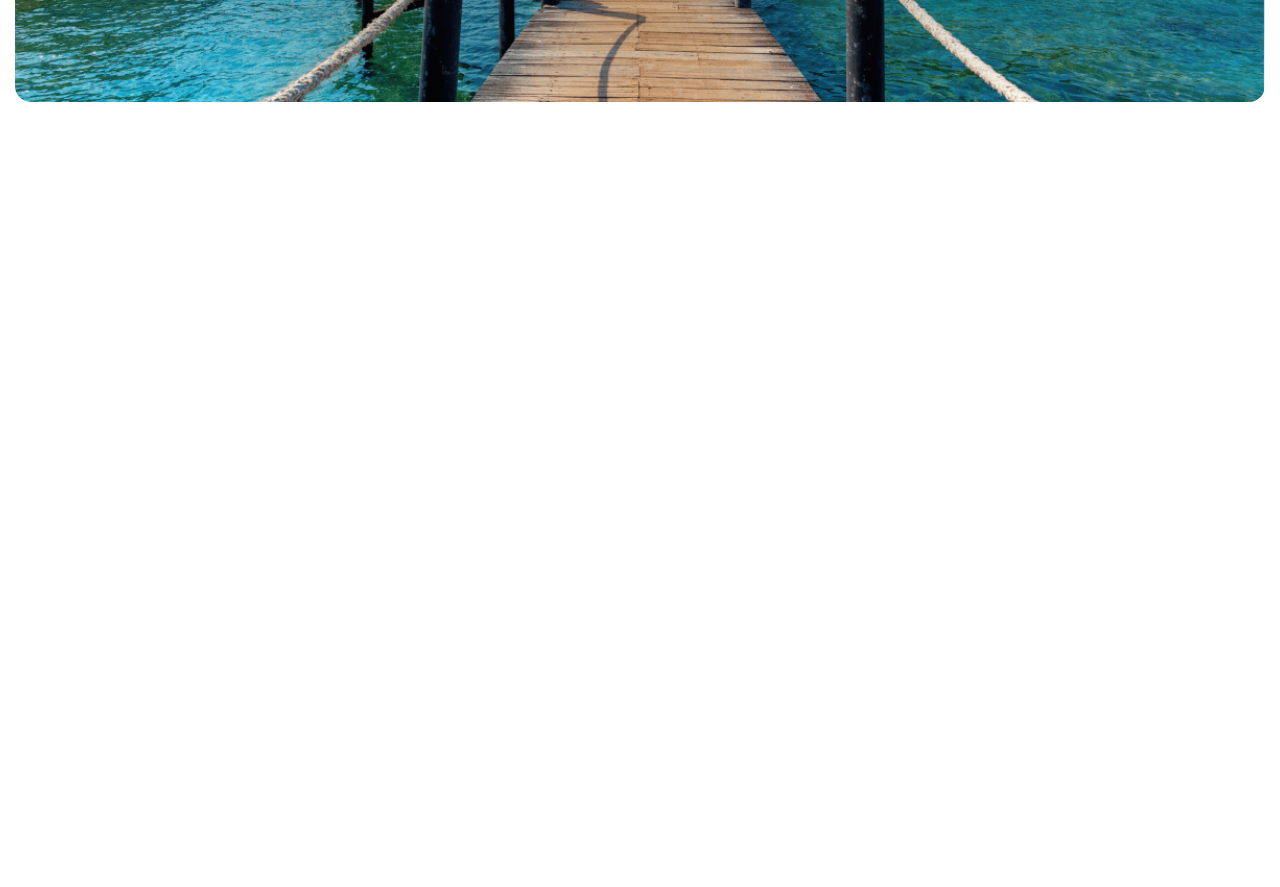
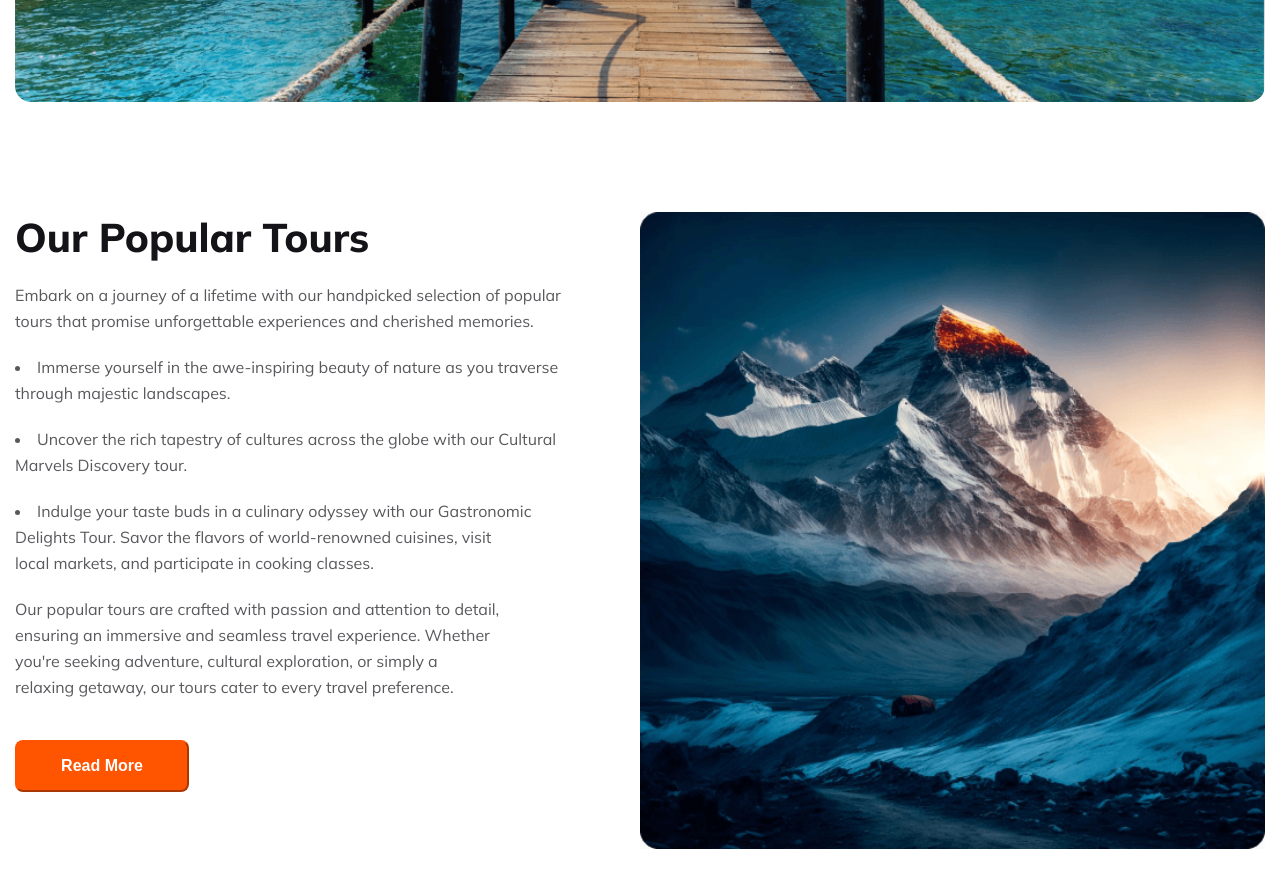
Before and after one commit to Jaheda20/Assignment-2, a plain HTML site: page index.html in a window 1280 px wide. Shown: the part 543-1430 px from the top of the page. Before the commit the page ends 800 px from the top, so only its background shows below. Drawn offline with Linux system fonts and the light colour scheme.

Commit message:
tour info added

```diff
--- a/index.html
+++ b/index.html
@@ -55,17 +55,36 @@
             <button class="primary-button"><i class="fa-solid fa-magnifying-glass"></i> Find Now</button>
         </form>
     </div>
-
-
         </div>
     </header>
-
-
-
 
 <!-- Header section ends here -->
 <!-- main body starts -->
 <main>
+    <div class="popular-tours-container">
+        <div class="tour-info">
+            <h2 class="title">Our Popular Tours</h2>
+            <p class="description">Embark on a journey of a lifetime with our handpicked selection of popular <br>tours that promise unforgettable experiences and cherished memories. </p>
+            <br>
+                <ul>
+                    <li class="description">Immerse yourself in the awe-inspiring beauty of nature as you traverse <br> through majestic landscapes.</li>
+                    <br>
+                    <li class="description">Uncover the rich tapestry of cultures across the globe with our Cultural <br> Marvels Discovery tour.</li>
+                    <br>
+                    <li class="description">Indulge your taste buds in a culinary odyssey with our Gastronomic <br> Delights Tour. Savor the flavors of world-renowned cuisines, visit <br>local markets, and participate in cooking classes.</li>
+                </ul>
+            <br>
+                        <p class="description">Our popular tours are crafted with passion and attention to detail, <br>ensuring an immersive and seamless travel experience. Whether <br> you're seeking adventure, cultural exploration, or simply a <br>relaxing getaway, our tours cater to every travel preference. </p>
+                        <br><br>
+                        <button class="primary-button">Read More</button>
+        </div>
+        <div class="landscape-image">
+            <img src="Images/Rectangle 4.png" alt="">
+
+        </div>
+
+
+    </div>
 
 
 
--- a/style.css
+++ b/style.css
@@ -7,6 +7,17 @@ body{
     margin: 0;
     padding: 0;
 
+}
+.title{
+    color: #131318;
+    font-size: 2.5rem;
+    font-weight: 800;
+}
+.description{
+    color: rgba(19, 19, 24, 0.70);
+    font-size: 1rem;
+    font-weight: 400;
+    line-height: 26px;
 }
 /* header styles */
 
@@ -152,3 +163,42 @@ body{
     font-size: 1rem;
     font-weight: 700;
 }
+/* main body styling */
+.popular-tours-container{
+    max-width: 1250px;
+    min-height: 400px;
+    /* border: 1px solid red; */
+    margin: 100px auto;
+    display: flex;
+    /* align-items: center; */
+    justify-content: space-between;
+    padding: 10px;
+
+}
+.tour-info{
+    width: 50%;
+    /* border: 2px solid blue; */
+}
+.tour-info h2{
+    margin-bottom: 20px;
+
+}
+
+.landscape-image{
+    width: 50%;
+    /* border: 2px solid green; */
+
+
+
+}
+.landscape-image>img{
+    width: 100%;
+    height: 100%;
+    display: block;
+    margin: 0 auto;
+    object-fit: cover;
+}
+
+.tour-info li{
+    list-style: inside;
+}
```
